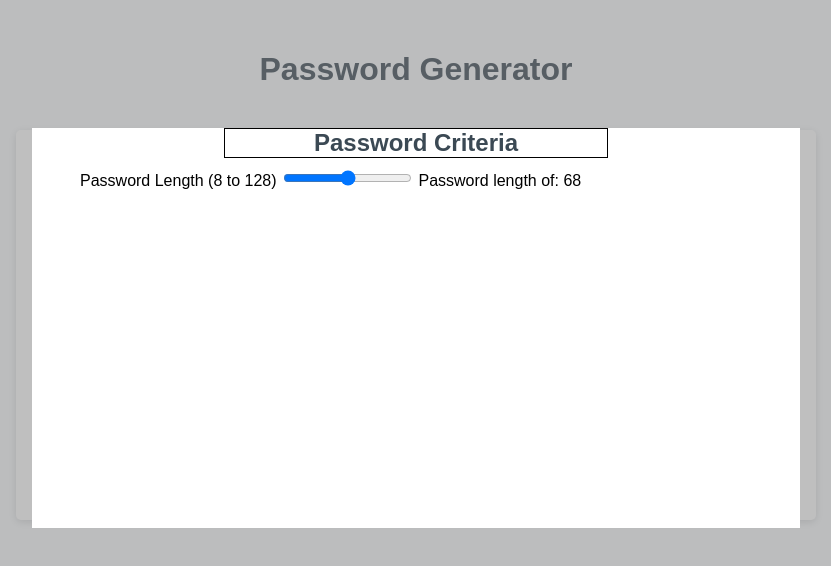
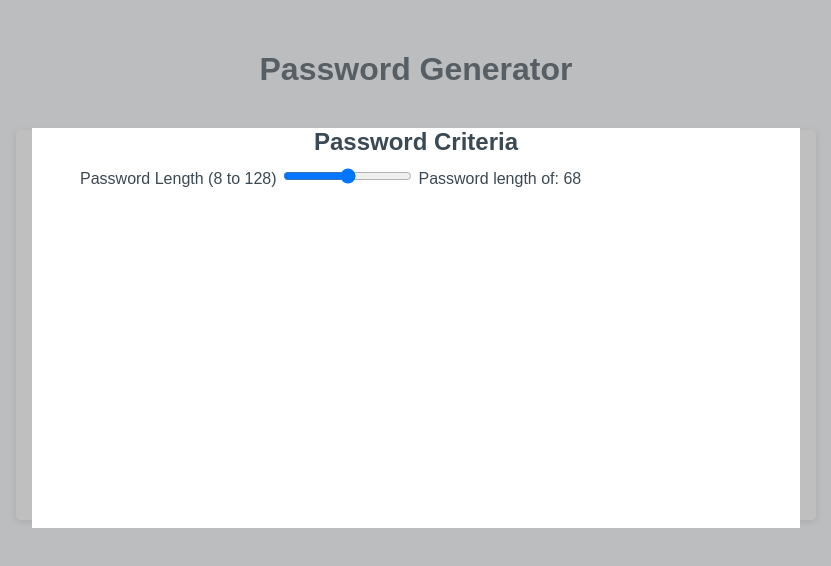
Before and after one commit to rbarbosa51/Password-Generator, a plain HTML site: page index.html in a window 1280 px wide. Shown: the whole page, without its empty margins (224-1055 px from the left). Drawn offline with Linux system fonts and the light colour scheme.

Commit message:
In this commit I made minor modifications to the CSS of the popup card

```diff
--- a/assets/css/style.css
+++ b/assets/css/style.css
@@ -126,7 +126,6 @@ button[disabled] {
   background-color: #7777;
   width: 100%;
   height: 100%;
-  /* margin: 10% 10%; */
   position: absolute;
   top: 0;
   left: 0;
@@ -137,15 +136,15 @@ button[disabled] {
   height: 50%;
   background-color: #fff;
   margin: 10% auto;
+  color: hsl(206, 17%, 28%);
 
 }
 .popup-card h2 {
   width: 50%;
-  border: #000 1px solid;
   text-align: center;
   margin: 10px auto;
-  color: hsl(206, 17%, 28%);
 }
+
 .popup-card-item {
   margin: 0.3rem 3rem;
 }
```
